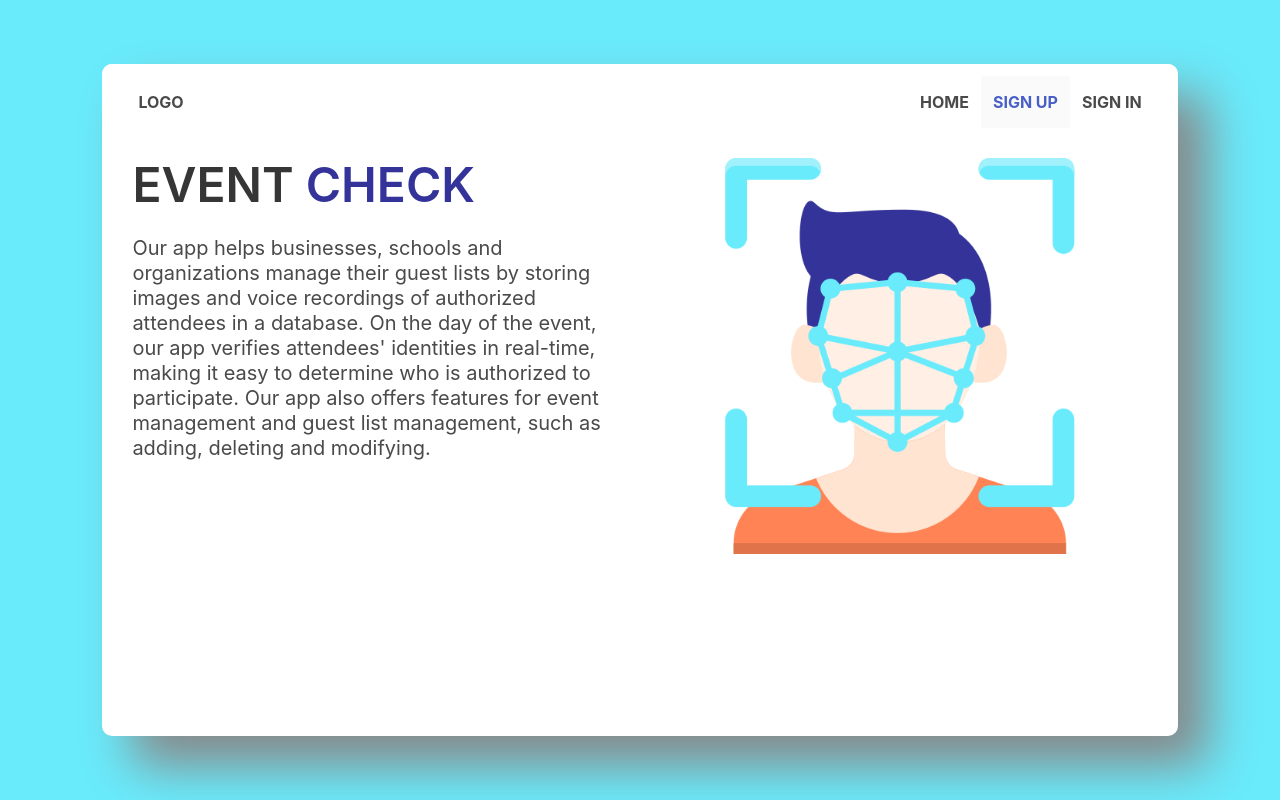
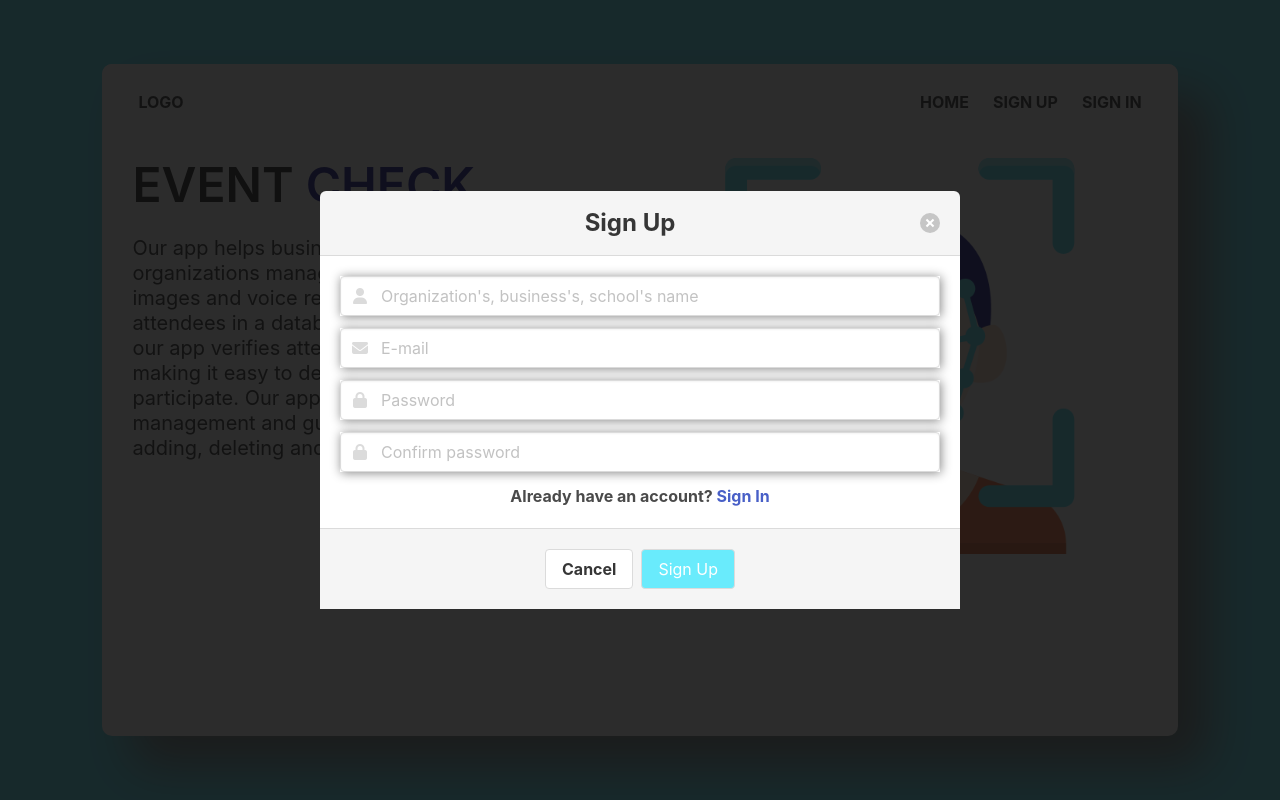
Before and after one commit to DoBryanCS/EventCheck, a React (Create React App) app in the folder frontend/: page / in a window 1280 px wide. Both pictures are taken after a click on the link "SIGN UP". Built offline with nearby package versions, Linux system fonts and the light colour scheme.

Commit message:
Creating of signup and signin forms

```diff
--- a/frontend/public/index.html
+++ b/frontend/public/index.html
@@ -10,6 +10,7 @@
       content="Web site created using create-react-app"
     />
     <link rel="stylesheet" href="https://cdn.jsdelivr.net/npm/bulma@0.9.4/css/bulma.min.css">
+    <link href="https://cdnjs.cloudflare.com/ajax/libs/font-awesome/6.1.1/css/all.min.css" rel="stylesheet">
     <link rel="apple-touch-icon" href="%PUBLIC_URL%/logo192.png" />
     <!--
       manifest.json provides metadata used when your web app is installed on a
--- a/frontend/src/Components/Navbar.jsx
+++ b/frontend/src/Components/Navbar.jsx
@@ -1,6 +1,11 @@
-import React from "react";
+import React, { useState } from "react";
+import SignupModal from "./SignupModal";
+import SigninModal from "./SigninModal";
 
 export default function Navbar() {
+  const [signupModalOpen, setSignupModalOpen] = useState(false);
+  const [signinModalOpen, setSigninModalOpen] = useState(false);
+
   const toggleNavbar = () => {
     const navbar = document.querySelector(".navbar-burger");
     const target = document.getElementById(navbar.dataset.target);
@@ -39,13 +44,23 @@ export default function Navbar() {
             HOME
           </a>
 
-          <a className="navbar-item" href="#">
+          <a className="navbar-item" onClick={() => setSignupModalOpen(true)}>
             SIGN UP
           </a>
+          <SignupModal
+            signupModalOpen={signupModalOpen}
+            setSignupModalOpen={setSignupModalOpen}
+            setSigninModalOpen={setSigninModalOpen}
+          />
 
-          <a className="navbar-item" href="#">
+          <a className="navbar-item" onClick={() => setSigninModalOpen(true)}>
             SIGN IN
           </a>
+          <SigninModal
+            signinModalOpen={signinModalOpen}
+            setSigninModalOpen={setSigninModalOpen}
+            setSignupModalOpen={setSignupModalOpen}
+          />
         </div>
       </div>
     </nav>
--- /dev/null
+++ b/frontend/src/Components/SigninModal.jsx
@@ -0,0 +1,101 @@
+import React, { useState } from "react";
+
+export default function SigninModal(props) {
+  const { signinModalOpen, setSigninModalOpen, setSignupModalOpen } = props;
+  const [emailFocus, setEmailFocus] = useState(false);
+  const [passwordFocus, setPasswordFocus] = useState(false);
+
+  return (
+    signinModalOpen && (
+      <div className="modal is-active">
+        <div className="modal-background"></div>
+        <div className="modal-card">
+          <header className="modal-card-head">
+            <p
+              className="modal-card-title has-text-centered"
+              style={{ marginBottom: "0" }}
+            >
+              Sign In
+            </p>
+            <button
+              className="delete"
+              aria-label="close"
+              onClick={() => setSigninModalOpen(false)}
+            ></button>
+          </header>
+          <section className="modal-card-body has-text-centered">
+            <div
+              className="field"
+              style={{
+                boxShadow: emailFocus
+                  ? "1px 1px 10px #69EBFC"
+                  : "1px 1px 10px #888888",
+              }}
+            >
+              <div className="control has-icons-left">
+                <input
+                  className="input"
+                  type="email"
+                  placeholder="E-mail"
+                  onFocus={() => setEmailFocus(true)}
+                  onBlur={() => setEmailFocus(false)}
+                />
+                <span className="icon is-small is-left">
+                  <i className="fas fa-envelope"></i>
+                </span>
+              </div>
+            </div>
+            <div
+              className="field"
+              style={{
+                boxShadow: passwordFocus
+                  ? "1px 1px 10px #69EBFC"
+                  : "1px 1px 10px #888888",
+              }}
+            >
+              <div className="control has-icons-left">
+                <input
+                  className="input"
+                  type="password"
+                  placeholder="Password"
+                  onFocus={() => setPasswordFocus(true)}
+                  onBlur={() => setPasswordFocus(false)}
+                />
+                <span className="icon is-small is-left">
+                  <i className="fa fa-lock"></i>
+                </span>
+              </div>
+            </div>
+            <div className="field">
+              <div className="control">
+                Don't have an account?{" "}
+                <a
+                  onClick={() => {
+                    setSigninModalOpen(false);
+                    setSignupModalOpen(true);
+                  }}
+                >
+                  Sign Up
+                </a>
+              </div>
+            </div>
+          </section>
+          <footer className="modal-card-foot buttons is-centered">
+            <button
+              className="button has-text-weight-bold"
+              onClick={() => setSigninModalOpen(false)}
+            >
+              Cancel
+            </button>
+            <button
+              style={{ backgroundColor: "#69EBFC" }}
+              className="button has-text-white"
+            >
+              Sign In
+            </button>
+          </footer>
+        </div>
+      </div>
+    )
+  );
+}
--- /dev/null
+++ b/frontend/src/Components/SignupModal.jsx
@@ -0,0 +1,147 @@
+import React, { useState } from "react";
+
+export default function SignupModal(props) {
+  const { signupModalOpen, setSignupModalOpen, setSigninModalOpen } = props;
+  const [nameFocus, setNameFocus] = useState(false);
+  const [emailFocus, setEmailFocus] = useState(false);
+  const [passwordFocus, setPasswordFocus] = useState(false);
+  const [confirmPasswordFocus, setConfirmPasswordFocus] = useState(false);
+
+  if (signupModalOpen) {
+    return (
+      <div className="modal is-active">
+        <div className="modal-background"></div>
+        <div className="modal-card">
+          <header className="modal-card-head">
+            <p
+              className="modal-card-title has-text-centered"
+              style={{ marginBottom: "0" }}
+            >
+              Sign Up
+            </p>
+            <button
+              className="delete"
+              aria-label="close"
+              onClick={() => setSignupModalOpen(false)}
+            ></button>
+          </header>
+          <section className="modal-card-body has-text-centered">
+            <div
+              className="field"
+              style={{
+                boxShadow: nameFocus
+                  ? "1px 1px 10px #69EBFC"
+                  : "1px 1px 10px #888888",
+              }}
+            >
+              <div className="control has-icons-left">
+                <input
+                  className="input"
+                  type="text"
+                  placeholder="Organization's, business's, school's name"
+                  onFocus={() => setNameFocus(true)}
+                  onBlur={() => setNameFocus(false)}
+                />
+                <span className="icon is-small is-left">
+                  <i className="fa-solid fa-user"></i>
+                </span>
+              </div>
+            </div>
+            <div
+              className="field"
+              style={{
+                boxShadow: emailFocus
+                  ? "1px 1px 10px #69EBFC"
+                  : "1px 1px 10px #888888",
+              }}
+            >
+              <div className="control has-icons-left">
+                <input
+                  className="input"
+                  type="email"
+                  placeholder="E-mail"
+                  onFocus={() => setEmailFocus(true)}
+                  onBlur={() => setEmailFocus(false)}
+                />
+                <span className="icon is-small is-left">
+                  <i className="fas fa-envelope"></i>
+                </span>
+              </div>
+            </div>
+            <div
+              className="field"
+              style={{
+                boxShadow: passwordFocus
+                  ? "1px 1px 10px #69EBFC"
+                  : "1px 1px 10px #888888",
+              }}
+            >
+              <div className="control has-icons-left">
+                <input
+                  className="input"
+                  type="password"
+                  placeholder="Password"
+                  onFocus={() => setPasswordFocus(true)}
+                  onBlur={() => setPasswordFocus(false)}
+                />
+                <span className="icon is-small is-left">
+                  <i className="fa fa-lock"></i>
+                </span>
+              </div>
+            </div>
+            <div
+              className="field"
+              style={{
+                boxShadow: confirmPasswordFocus
+                  ? "1px 1px 10px #69EBFC"
+                  : "1px 1px 10px #888888",
+              }}
+            >
+              <div className="control has-icons-left">
+                <input
+                  className="input"
+                  type="password"
+                  placeholder="Confirm password"
+                  onFocus={() => setConfirmPasswordFocus(true)}
+                  onBlur={() => setConfirmPasswordFocus(false)}
+                />
+                <span className="icon is-small is-left">
+                  <i className="fa fa-lock"></i>
+                </span>
+              </div>
+            </div>
+            <div className="field">
+              <div className="control">
+                Already have an account?{" "}
+                <a
+                  onClick={() => {
+                    setSignupModalOpen(false);
+                    setSigninModalOpen(true);
+                  }}
+                >
+                  Sign In
+                </a>
+              </div>
+            </div>
+          </section>
+          <footer className="modal-card-foot buttons is-centered">
+            <button
+              className="button has-text-weight-bold"
+              onClick={() => setSignupModalOpen(false)}
+            >
+              Cancel
+            </button>
+            <button
+              style={{ backgroundColor: "#69EBFC" }}
+              className="button has-text-white"
+            >
+              Sign Up
+            </button>
+          </footer>
+        </div>
+      </div>
+    );
+  } else {
+    return null;
+  }
+}
--- a/frontend/src/Pages/LandingPage/LandingPage.jsx
+++ b/frontend/src/Pages/LandingPage/LandingPage.jsx
@@ -32,9 +32,7 @@ export default function LandingPage() {
         <Navbar />
         <div className="columns is-half-desktop" style={{ padding: "30px" }}>
           <div className="column">
-            <div className="title is-1">
-              EVENT <span className="colored-word">CHECK</span>
-            </div>
+          <div className="title is-1">EVENT <span className="colored-word">CHECK</span></div>
             <div className="subtitle is-5 mt-3">
               Our app helps businesses, schools and organizations manage their
               guest lists by storing images and voice recordings of authorized
```
